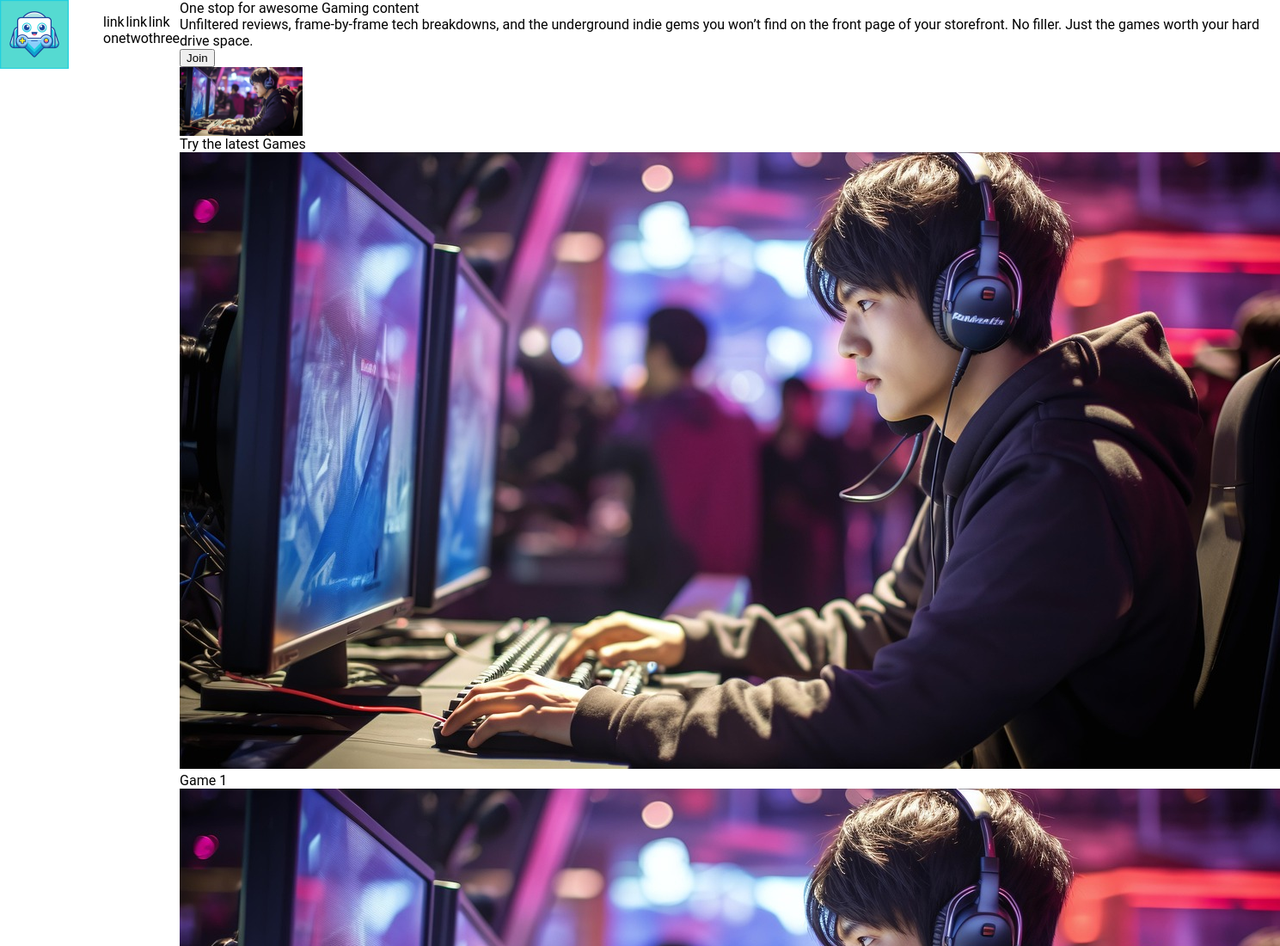
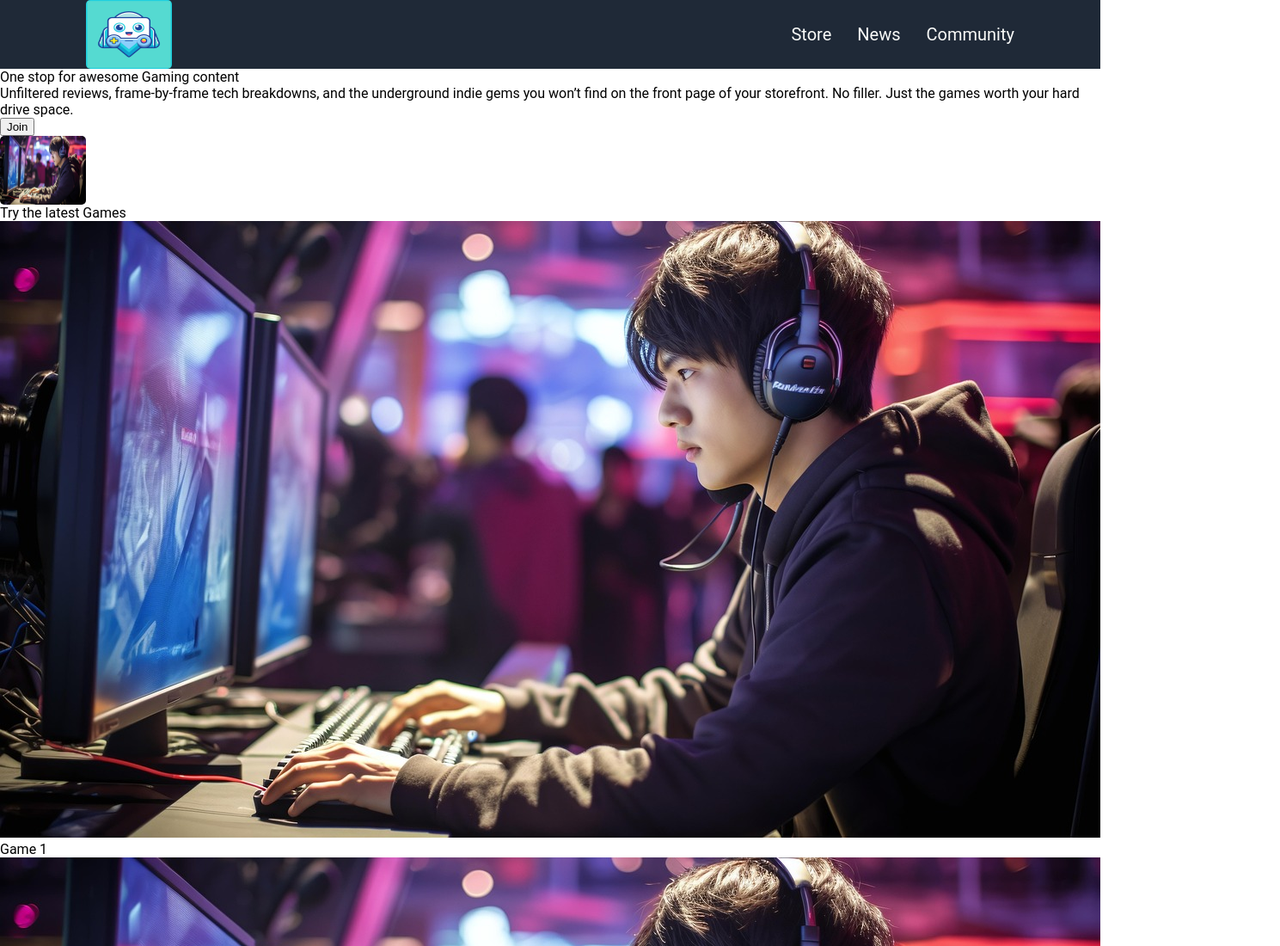
Before and after one commit to anooptantony/landing_page, a plain HTML site: page index.html in a window 1280 px wide. Shown: the top 1100 px of the page at 86% size, 1489 px wide, since content can reach past the window. Drawn offline with Linux system fonts and the light colour scheme.

Commit message:
MODIFY HEADER SECTION OF HTML AND CSS FILE Necessary changes were done in the HTML and CSS files to make the Header section of webpage look as per the requirement.

```diff
--- a/index.html
+++ b/index.html
@@ -14,11 +14,12 @@
         </div>
         <div class="header_links">
         <ul class="links">
-          <li>link one</li>
-          <li>link two</li>
-          <li>link three</li>
+          <li>Store</li>
+          <li>News</li>
+          <li>Community</li>
         </ul>
       </div>
+    </div>
 
       <div class="hero_container">
         <div class="hero_left">
--- a/style.css
+++ b/style.css
@@ -7,19 +7,38 @@ body {
 }
 
 .header {
+    align-items: center;
     display: flex;
+    background-color: #1F2937;
+    height: 100%;
+}
+
+.logo_container {
+    align-items: center;
+    display: flex;
+    height: 100%;
+    margin-left: 100px;
 }
 
 .logo {
+    align-items: center;
+    border-radius: 5px;
+    display: flex;
     height: 80px;
-    width: auto;
-    display: block;
+    width: 100px;
 }
+
 .header_links {
     display: flex;
+    justify-content: flex-end;
+    margin-left: auto;
+    margin-right: 100px;
 }
 
 .links {
     display: flex;
+    color: #F9FAF8;
+    font-size: 20px;
+    gap: 30px;
     list-style: none;
 }
```
